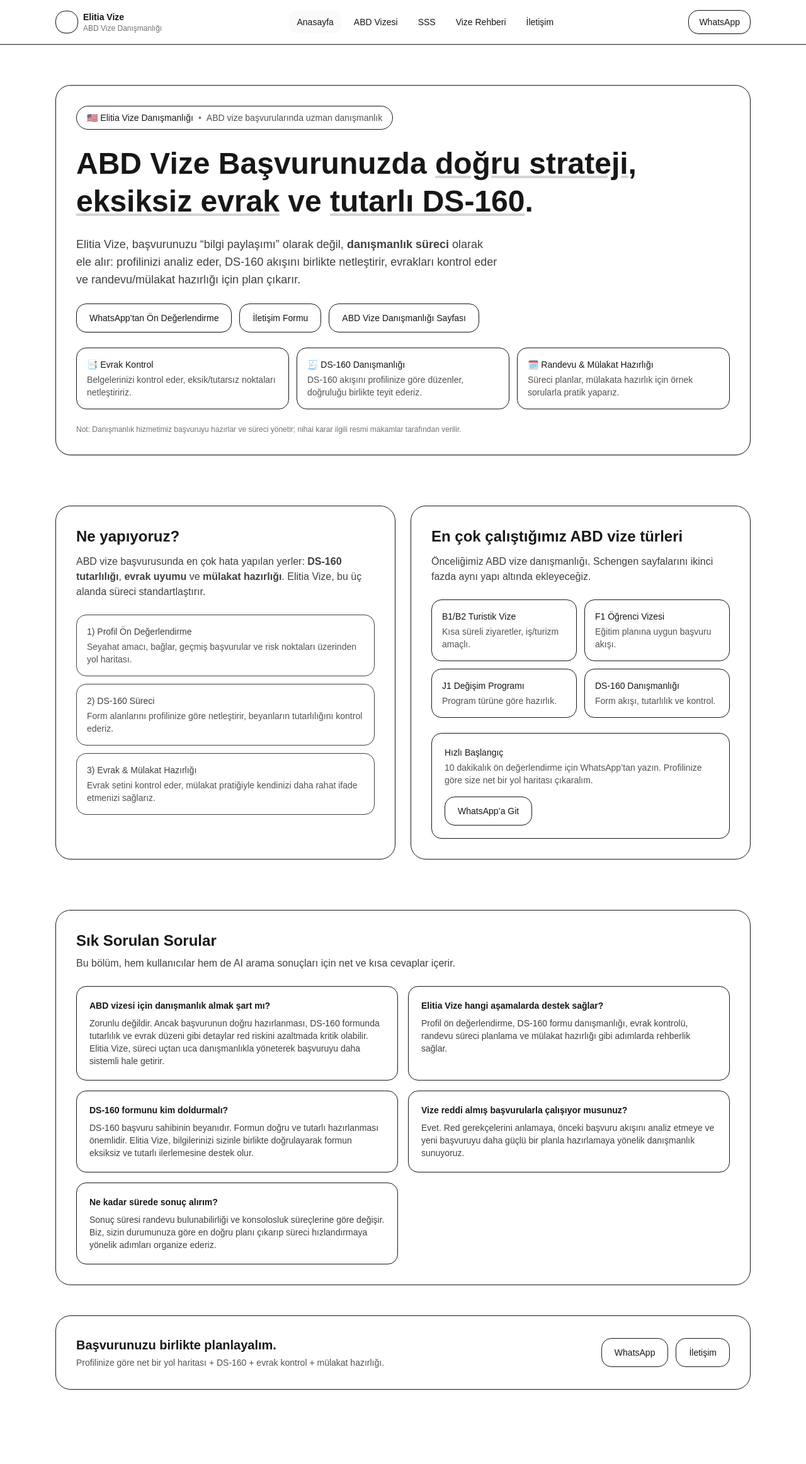
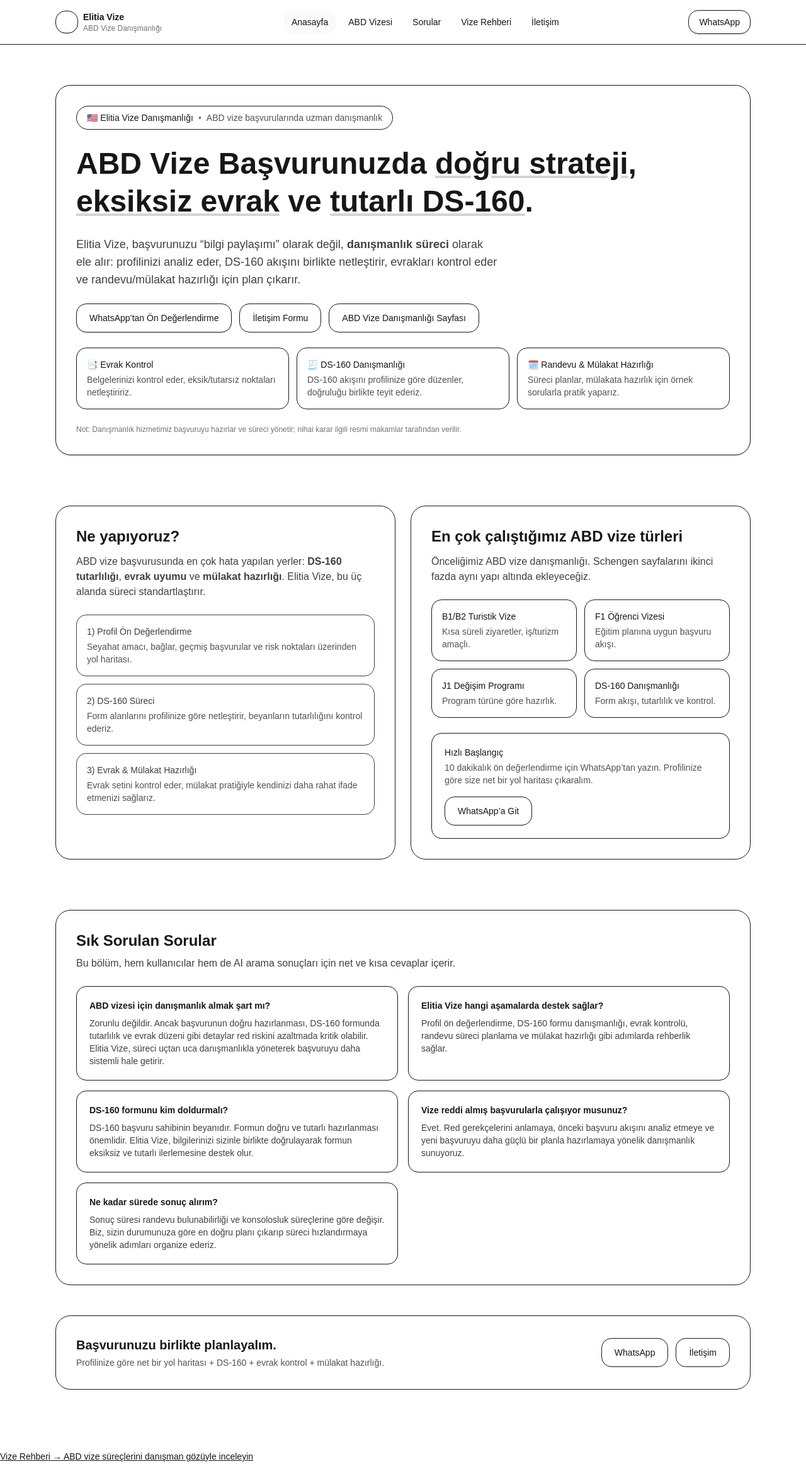
Before and after one commit to fidans/elitiavize-web, a Next.js app: page / in a window 1280 px wide. Shown: the whole page at 63% size. Before the commit the page ends 2271 px from the top, so only its background shows below. Built offline with nearby package versions, Linux system fonts and the light colour scheme.

Commit message:
seo: internal linking to vize rehberi

```diff
--- a/app/components/SiteHeader.tsx
+++ b/app/components/SiteHeader.tsx
@@ -85,7 +85,7 @@
               active("/sikca-sorulan-sorular") && "bg-neutral-50 font-medium"
             )}
           >
-            SSS
+            Sorular
           </Link>
           <Link
             href="/blog"
--- a/app/page.tsx
+++ b/app/page.tsx
@@ -249,6 +249,13 @@
           </div>
         </div>
       </section>
+      <Link
+  href="/blog"
+  className="inline-flex underline text-sm mt-8"
+>
+  Vize Rehberi → ABD vize süreçlerini danışman gözüyle inceleyin
+</Link>
+
     </main>
   );
 }
--- a/app/sitemap.ts
+++ b/app/sitemap.ts
@@ -17,6 +17,8 @@
     "/blog",
     "/blog/abd-vizesi-neden-reddedilir",
     "/blog/ds-160-hatalari",
+    "/blog/b1-b2-mulakat-sorulari",
+
 
   ];
 
```
